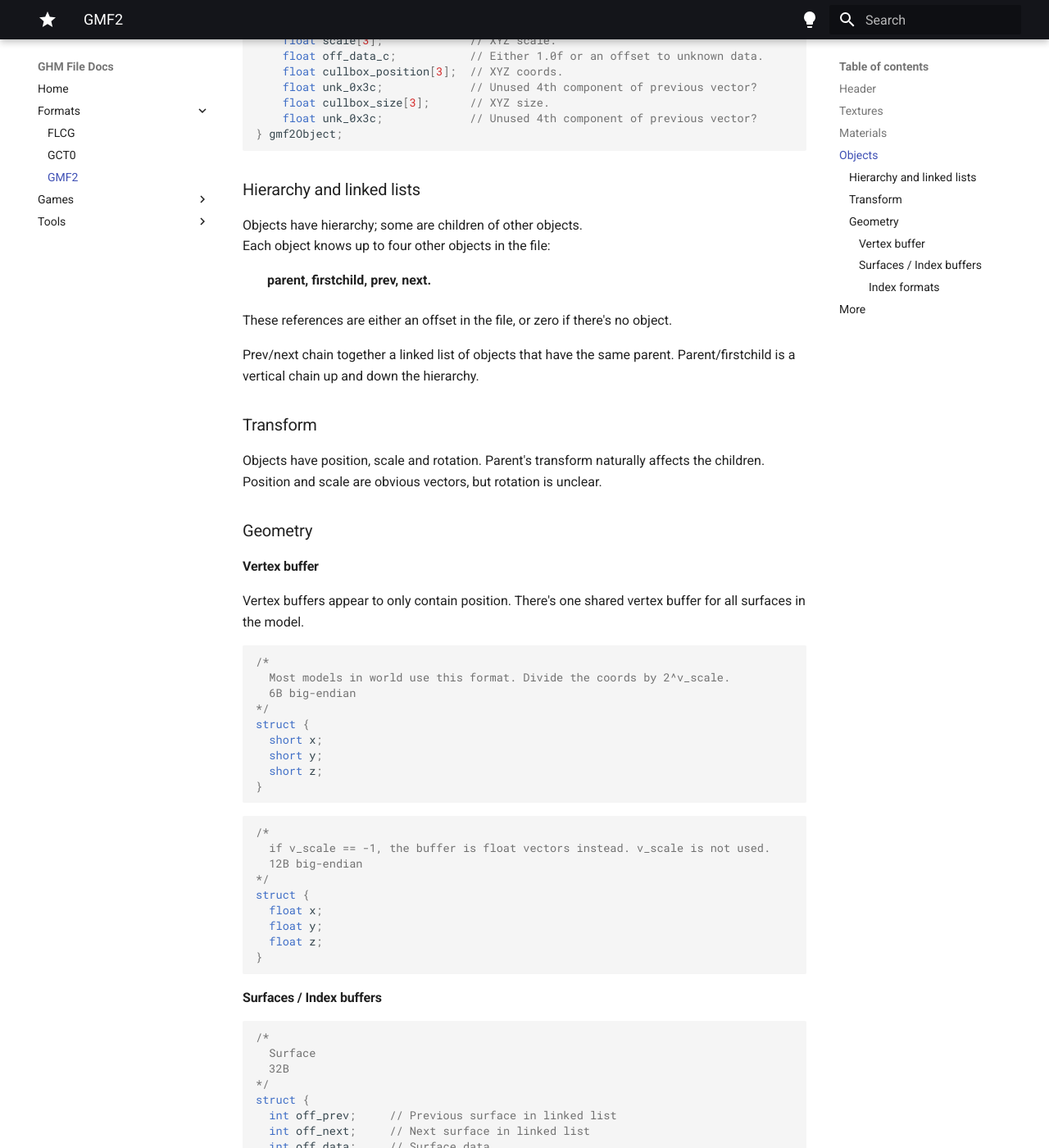
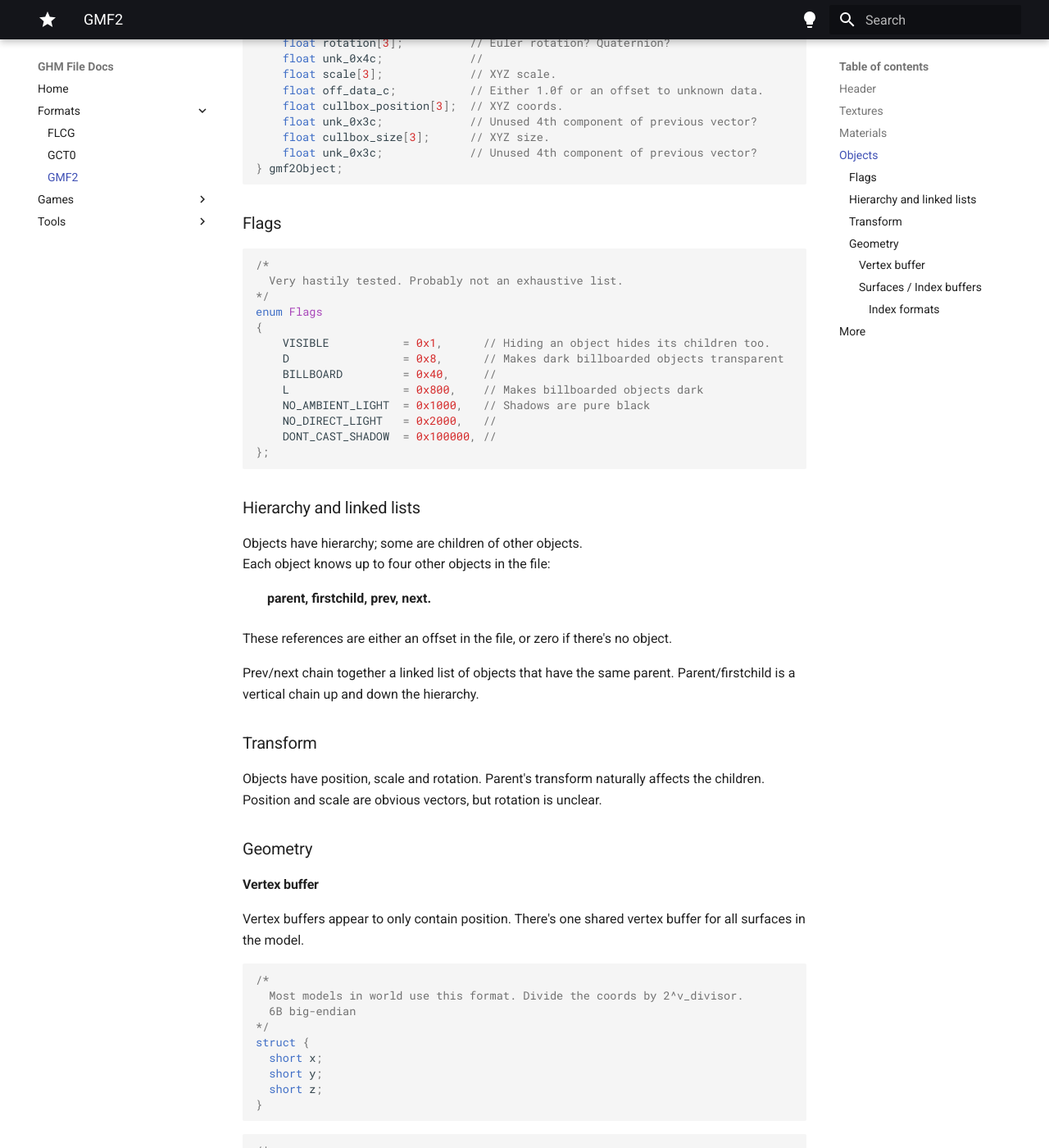
Before and after one commit to sevonj/nmh_reverse, an MkDocs documentation site: the page built from docs/formats/gmf2.md, in a window 1280 px wide and 1400 px high, scrolled down 2454 px. Shown: the whole window at 82% size. Built offline with MkDocs 1.6.1 and Material for MkDocs 9.7.7, drawn with Linux system fonts in a browser that asks for light colours; comment, search, counter and statistics services are not loaded; some of the changed text lies outside the part shown.

Commit message:
update gmf2

````diff
--- a/docs/formats/gmf2.md
+++ b/docs/formats/gmf2.md
@@ -116,7 +118,7 @@ struct {
     int off_surfaces;           //
     int unused;                 // probably unused
     int unk_0x28;               // Zero in all world chunks.
-    int v_scale;                // Determines vertex scale exponent
+    int v_divisor;              // Exponent of vertex divisor.
     float position[3];          // XYZ coords.
     float unk_0x3c;             // Unused 4th component of previous vector?
     float rotation[3];          // Euler rotation? Quaternion?
@@ -128,6 +130,22 @@ struct {
     float cullbox_size[3];      // XYZ size.
     float unk_0x3c;             // Unused 4th component of previous vector?
 } gmf2Object;
+```
+### Flags
+```cpp
+/*
+  Very hastily tested. Probably not an exhaustive list.
+*/
+enum Flags
+{
+    VISIBLE           = 0x1,      // Hiding an object hides its children too.
+    D                 = 0x8,      // Makes dark billboarded objects transparent
+    BILLBOARD         = 0x40,     //
+    L                 = 0x800,    // Makes billboarded objects dark
+    NO_AMBIENT_LIGHT  = 0x1000,   // Shadows are pure black
+    NO_DIRECT_LIGHT   = 0x2000,   //
+    DONT_CAST_SHADOW  = 0x100000, //
+};
 ```
 
 ### Hierarchy and linked lists
@@ -151,7 +169,7 @@ Vertex buffers appear to only contain position. There's one shared vertex buffer
 
 ```cpp
 /*
-  Most models in world use this format. Divide the coords by 2^v_scale.
+  Most models in world use this format. Divide the coords by 2^v_divisor.
   6B big-endian
 */
 struct {
@@ -162,7 +180,7 @@ struct {
 ```
 ```cpp
 /*
-  if v_scale == -1, the buffer is float vectors instead. v_scale is not used.
+  if v_divisor == -1, the buffer is float vectors instead. Divisor is not used.
   12B big-endian
 */
 struct {
@@ -204,6 +222,19 @@ char zeropad[24];
 
 // Triangle strips until num_indices is exhausted.
 ```
+
+Triangle strip format:
+
+```cpp
+// big-endian, variable size
+
+// Guess: draw command. https://wiki.tockdom.com/wiki/Wii_Graphics_Code
+// always 0x99? 0x98 says tristrip, so maybe 0x99 is too.
+short command;
+short num_i;
+// Followed by indices, format varies.
+```
+
 ##### Index formats
 It's unknown what determines the format.
 
````
Also changed, not shown: other parts of docs/formats/gmf2.md (+3 -1 lines), unpack_gmf2.py (+10 -10 lines), 2 other files.
